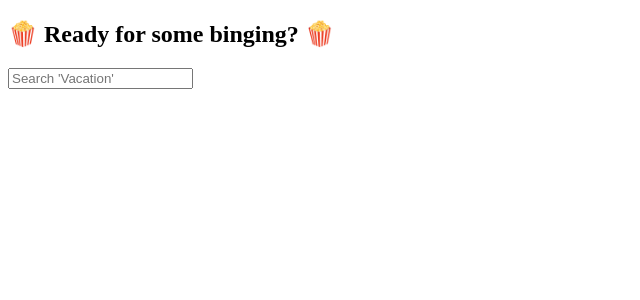
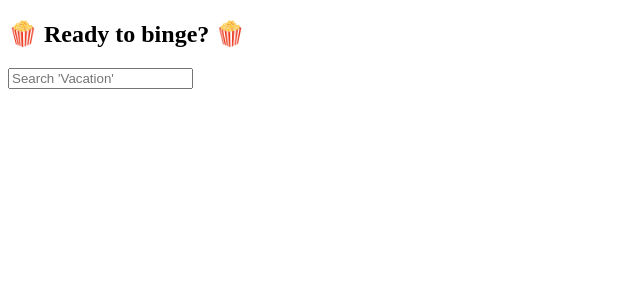
Before and after one commit to nellycheboi/moviedb, a Next.js app: page / in a window 1280 px wide. Shown: the top 300 px of the page, without its empty margins (0-640 px from the left). Built offline with nearby package versions, Linux system fonts and the light colour scheme.

Commit message:
using binge

```diff
--- a/components/moviesTableView.js
+++ b/components/moviesTableView.js
@@ -1,9 +1,11 @@
 import { data } from "autoprefixer";
 import Link from "next/link";
+import Image from "next/image";
 import router from "next/router";
-import { useState } from "react";
+import { useCallback, useState } from "react";
 import useSWR from "swr";
 import Loading from "./loading";
+
 const fetcher = async (url) => {
   const res = await fetch(url);
   const data = await res.json();
@@ -19,12 +21,14 @@ export function useMovies(query) {
     () => query && `/api/searchByName?q=${query}`,
     fetcher
   );
+
   return {
     data: data?.data?.Search,
     isLoading: !error && !data,
     isError: error,
   };
 }
+
 export default function MoviesTableView({ query }) {
 
   const { data, isLoading, isError } = useMovies(query);
@@ -33,6 +37,7 @@ export default function MoviesTableView({ query }) {
   const handleOnClick = (imdbID) => {
     router.push(`/movies/${imdbID}`);
   };
+
   return (
     <>
       {data && data.length > 0 && (
@@ -57,12 +62,13 @@ export default function MoviesTableView({ query }) {
                       <td className="px-4 py-3 border">
                         <div className="flex items-center text-sm">
                           <div className="relative w-8 h-8 mr-3 rounded-full md:block">
-                            <img
+                            <Image
                               className="object-cover w-full h-full rounded-full"
                               src={Poster}
                               height={100}
                               width={80}
                               loading="lazy"
+                              alt={Title}
                             />
                             <div
                               className="absolute inset-0 rounded-full shadow-inner"
--- a/components/searchBar.js
+++ b/components/searchBar.js
@@ -10,6 +10,7 @@ export default function SearchBar({ query, setQuery }) {
       setQuery(q);
     }
   }, []);
+
   return (
     <>
       <div className="bg-white shadow p-2 flex">
--- a/pages/index.js
+++ b/pages/index.js
@@ -8,13 +8,13 @@ export default function Home({query, setQuery}) {
     <div>
       <Head>
         <title>🍿 Movie Time</title>
-        <meta name="description" content="Generated by create next app" />
+        <meta name="description" content="Ready to binge?" />
         <link rel="icon" href="/favicon.ico" />
       </Head>
 
       <main className="container mx-auto px-4 pt-8 bg-yellow">
         <h2 className="text-center pb-4">
-          <span className="text-3xl">🍿</span> Ready for some binging?{" "}
+          <span className="text-3xl">🍿</span> Ready to binge?{" "}
           <span className="text-3xl">🍿</span>
         </h2>
         <SearchBar query={query} setQuery={setQuery} />
--- a/pages/movies/[id].js
+++ b/pages/movies/[id].js
@@ -26,11 +26,12 @@ export function useMovie(query) {
     isError: error,
   };
 }
+
 export default function Movie() {
   const { query } = useRouter();
 
   const { data, isLoading, isError } = useMovie(query?.id);
-  if (isLoading) return <Loading />
+  if (isLoading) return <Loading />;
 
   return (
     <>
```
Lines whose indentation alone changed are shown as unchanged.
